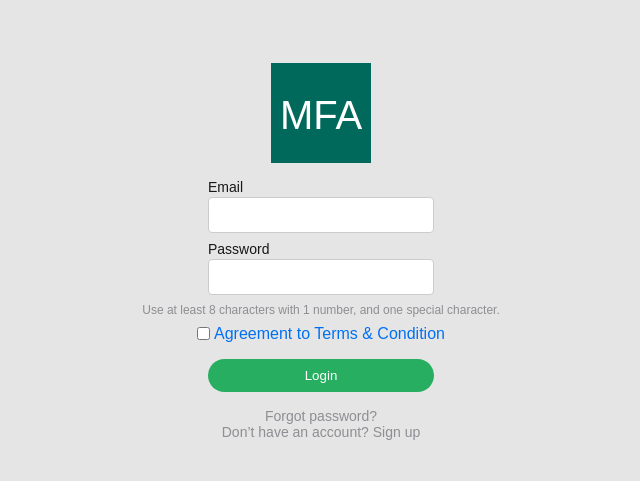
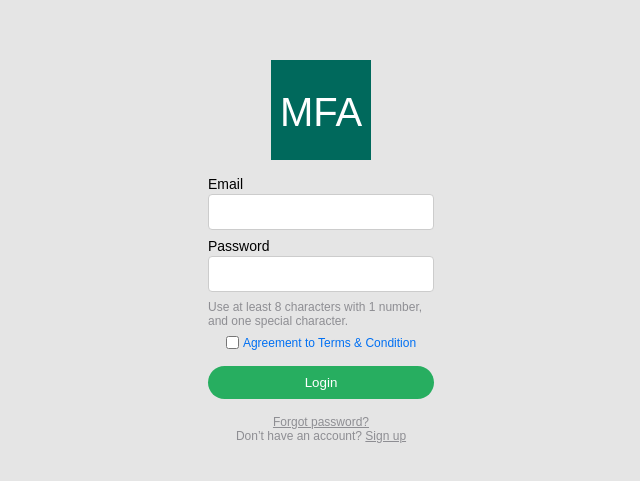
Before and after one commit to mingwangrrc/supabase-testing, a Next.js app: page /login in a window 1280 px wide. Shown: the part 149-630 px from the top of the page, without its empty margins (319-959 px from the left). Built offline with nearby package versions, Linux system fonts and the light colour scheme.

Commit message:
style: update login page styling

```diff
--- a/app/login/login.module.css
+++ b/app/login/login.module.css
@@ -29,6 +29,7 @@
   font-size: 14px;
   margin-bottom: 2px;
   align-self: flex-start;
+  color: #000000;
 }
 
 .input {
@@ -45,6 +46,7 @@
   color: #8E8E93;
   font-size: 12px;
   height: auto;
+  width: 226px;
 }
 
 .checkbox {
@@ -52,6 +54,7 @@
   align-items: center;
   gap: 4px;
   color: #0070f3;
+  font-size: 12px;
 }
 
 .button {
@@ -68,10 +71,11 @@
 .links {
   margin-top: 8px;
   color: #8E8E93;
-  font-size: 14px;
+  font-size: 12px;
   text-align: center;
 }
 
 .links a {
   color: #8E8E93;
+  text-decoration: underline;
 }
```
